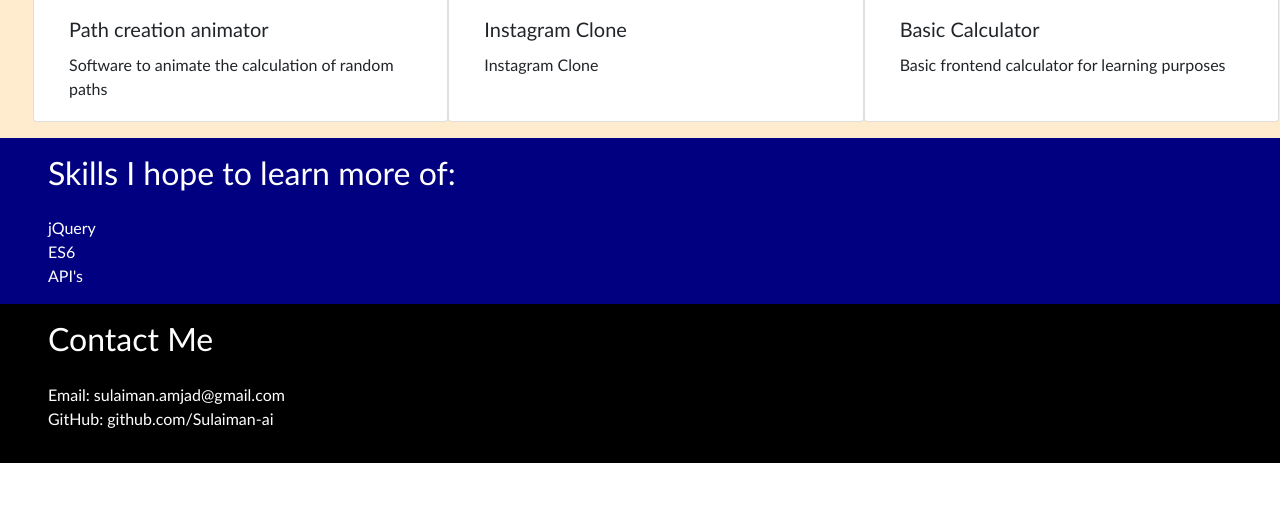
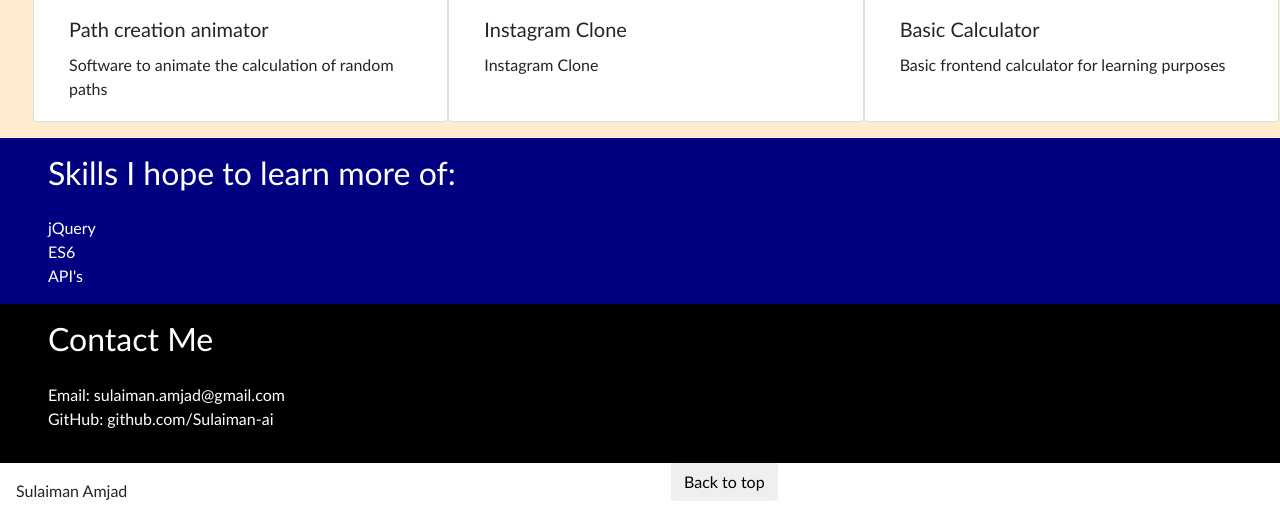
Before and after one commit to Sulaiman-ai/module3-portfolio-bootstrap, a plain HTML site: page index.html in a window 1280 px wide. Shown: the part 953-1472 px from the top of the page. Before the commit the page ends 1416 px from the top, so only its background shows below. Drawn offline with nearby package versions, Linux system fonts and the light colour scheme.

Commit message:
footer with back to top button

```diff
--- a/assets/css/extra.css
+++ b/assets/css/extra.css
@@ -70,3 +70,7 @@ p {
     height: 15vw;
     object-fit: cover;
 }
+
+.btn:hover {
+    box-shadow: 5px 5px;
+}
--- a/index.html
+++ b/index.html
@@ -89,6 +89,10 @@
       <p class="text-white">GitHub: <span class="link"><a href="https://github.com/Sulaiman-ai" class="link text-white">github.com/Sulaiman-ai</a></span></p>
     </section>
   </main>
+  <footer class="row">
+    <p class="col m-3">Sulaiman Amjad</p>
+    <a href="#" class="col"><button href="#" class="btn" aria-pressed="true">Back to top</button></a>
+  </footer>
 </body>
 
 </html>
```
